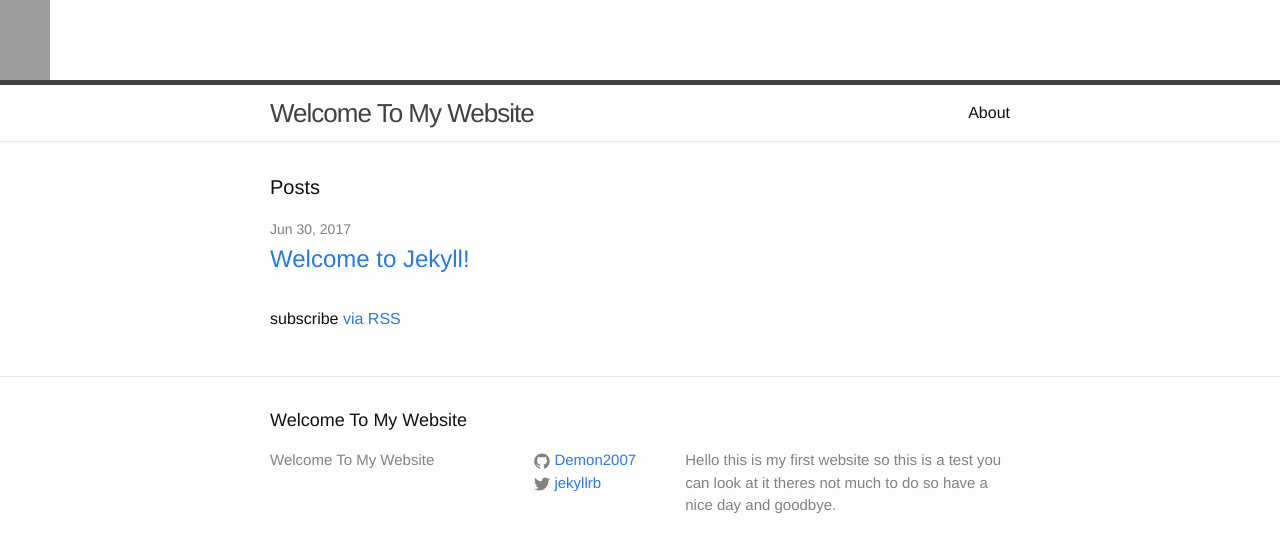
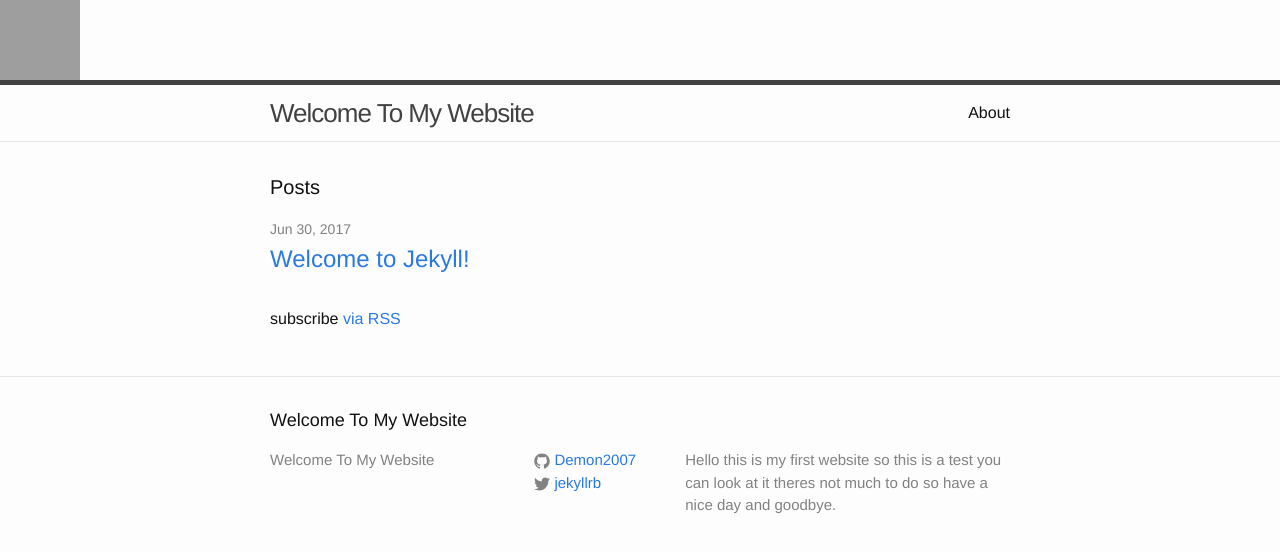
Before and after one commit to Demon2007/Demon2007.github.io, a Jekyll site: the page built from index.html, in a window 1280 px wide. Shown: the top 552 px of the page. Built offline with Jekyll 4.4.1, drawn with Linux system fonts in a browser that asks for light colours; grey boxes are pictures that could not be loaded.

Commit message:
Update default.html

```diff
--- a/_layouts/default.html
+++ b/_layouts/default.html
@@ -5,7 +5,7 @@
 
   <body>
 
-    <img src="http://s3.amazonaws.com/libapps/accounts/44105/images/welcome_thumb_tacks_1600_clr_9661.png" alt="Welcome with thumb tacks"width="50"height="80">
+    <img src="http://s3.amazonaws.com/libapps/accounts/44105/images/welcome_thumb_tacks_1600_clr_9661.png" alt="Welcome with thumb tacks"width="80"height="80">
     {% include header.html %}
 
     <div class="page-content">
```
